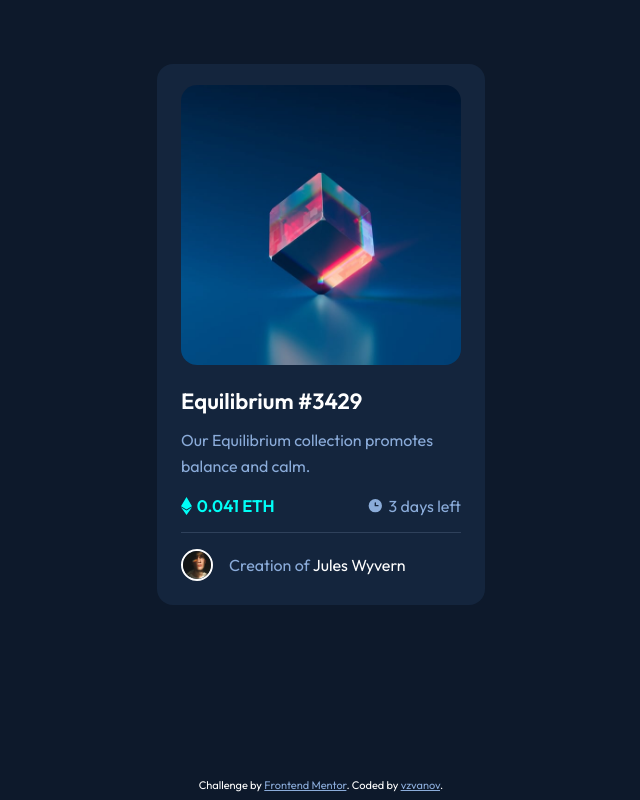
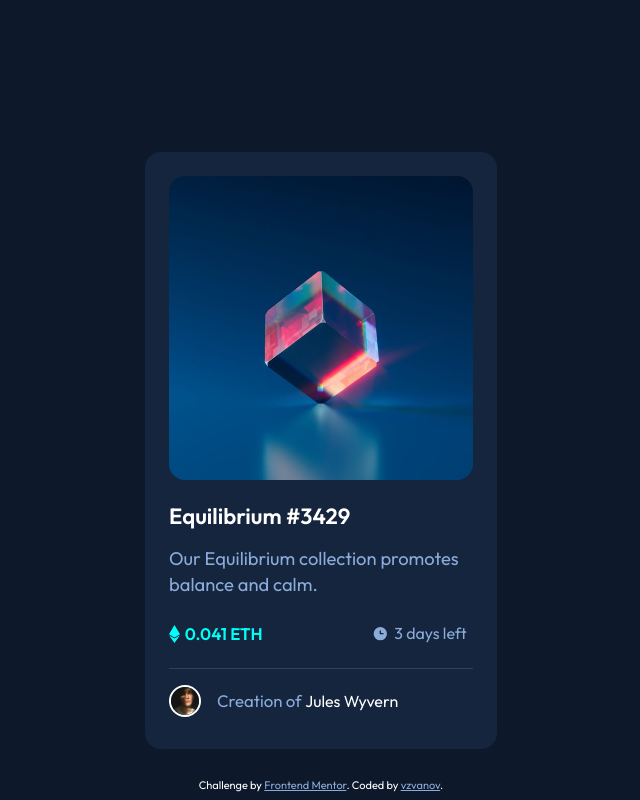
Before and after one commit to vzvanov/nft-preview-card-component, a plain HTML site: page index.html in a window 1280 px wide. Shown: the whole page, without its empty margins (319-959 px from the left). Drawn offline with Linux system fonts and the light colour scheme.

Commit message:
add media

```diff
--- a/style.css
+++ b/style.css
@@ -225,19 +225,54 @@ footer {
   color: var(--color-soft-blue);
 }
 
-.pixel-perfect-image {
-  position: fixed;
-  top: 0;
-  left: 50%;
-  transform: translateX(-50%);
-  opacity: 0.5;
-  z-index: 100;
-}
-
 /* https://bootstrap-4.ru/docs/5.2/layout/breakpoints/ */
 
 /* Small */
-@media (min-width: 576px) {}
+@media (min-width: 576px) {
+  .card {
+    min-width: 22rem;
+    margin: 9.5rem 0 0 0;
+  }
+
+  .container {
+    min-width: 19rem;
+  }
+
+  .card__img {
+    margin-top: 1.5rem;
+    border-radius: 1.0rem;
+    padding: 0 0 19rem 0;
+    margin-bottom: 1.4rem;
+  }
+
+  h1 {
+    margin-bottom: 1rem;
+  }
+
+  .card__info {
+    font-size: 1.15rem;
+    margin-bottom: 1.3rem;
+  }
+
+  .card__rate {
+    margin-bottom: 1.2rem;
+  }
+
+  .card__rate-data {
+    margin-right: 0.4rem;
+    line-height: 1.9rem;
+  }
+
+  .card__creation {
+    margin-bottom: 2rem;
+  }
+
+  .card__creation p {
+    font-size: 1.05rem;
+  }
+
+
+}
 
 /* Medium */
 @media (min-width: 768px) {}
```
Also changed, not shown: index.html (+0 -4 lines).
